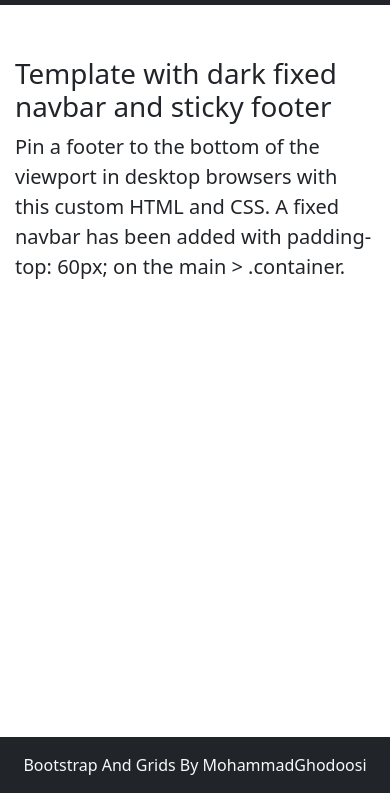
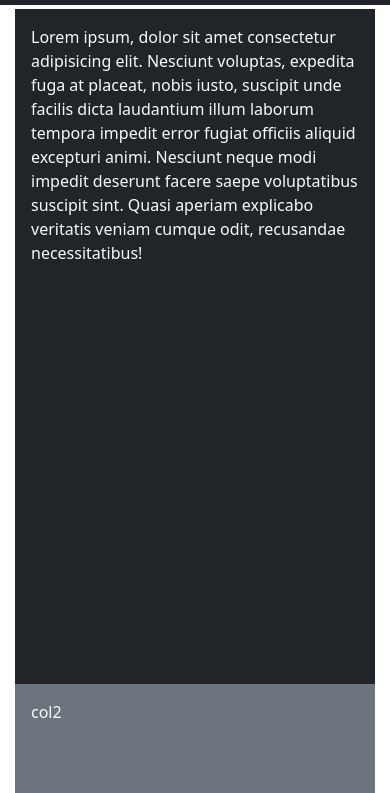
Before and after one commit to mohammadghodoosi/2-bootstrapGrids, a plain HTML site: page grid1.html in a window 390 px wide. Shown: the part 51-844 px from the top of the page. Drawn offline with nearby package versions, Linux system fonts and the light colour scheme.

Commit message:
forth commit
building grids for grid1
using bg-... for background color
using text-... for text color
using min-height in css for adding to height
using row-cols-BreakPoint-Number for making the page responsive

```diff
--- a/css/site.css
+++ b/css/site.css
@@ -21,3 +21,6 @@ main>.container {
   font-style:normal;
   color:rgb(190,255,0)
 }
+.minHeight{
+  min-height:80vh;
+}
--- a/grid1.html
+++ b/grid1.html
@@ -63,9 +63,19 @@
 </nav>
 
     <main class="flex-shrink-0">
-       <div class="container">
-           <h1 class="mt-5">Template with dark fixed navbar and sticky footer</h1>
-           <p class="lead">Pin a footer to the bottom of the viewport in desktop browsers with this custom HTML and CSS. A fixed navbar has been added with padding-top: 60px; on the main > .container.</p>
+       <div class="container h-100">
+          <div class="row row-cols-1 row-cols-md-2 h-100">
+              <div class="col minHeight">
+                  <div class="bg-dark text-light h-100 p-3">
+                    Lorem ipsum, dolor sit amet consectetur adipisicing elit. Nesciunt voluptas, expedita fuga at placeat, nobis iusto, suscipit unde facilis dicta laudantium illum laborum tempora impedit error fugiat officiis aliquid excepturi animi. Nesciunt neque modi impedit deserunt facere saepe voluptatibus suscipit sint. Quasi aperiam explicabo veritatis veniam cumque odit, recusandae necessitatibus!
+                  </div>
+              </div>
+              <div class="col minHeight">
+                <div class="bg-secondary text-light h-100 p-3">
+                    col2
+                  </div>
+            </div>
+          </div>
        </div>
     </main>
     <footer class="footer mt-auto py-3 bg-dark sticky-footer">
```
